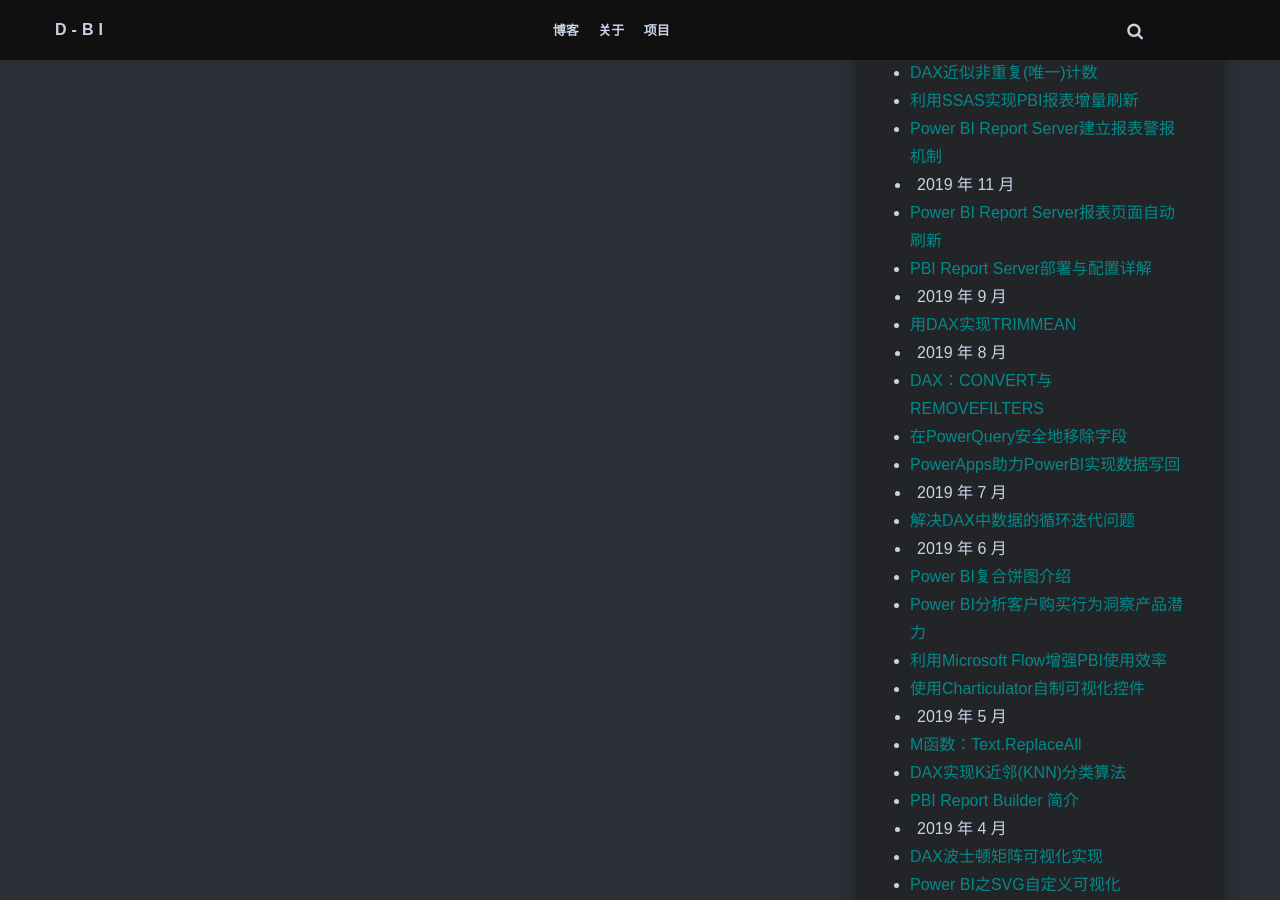
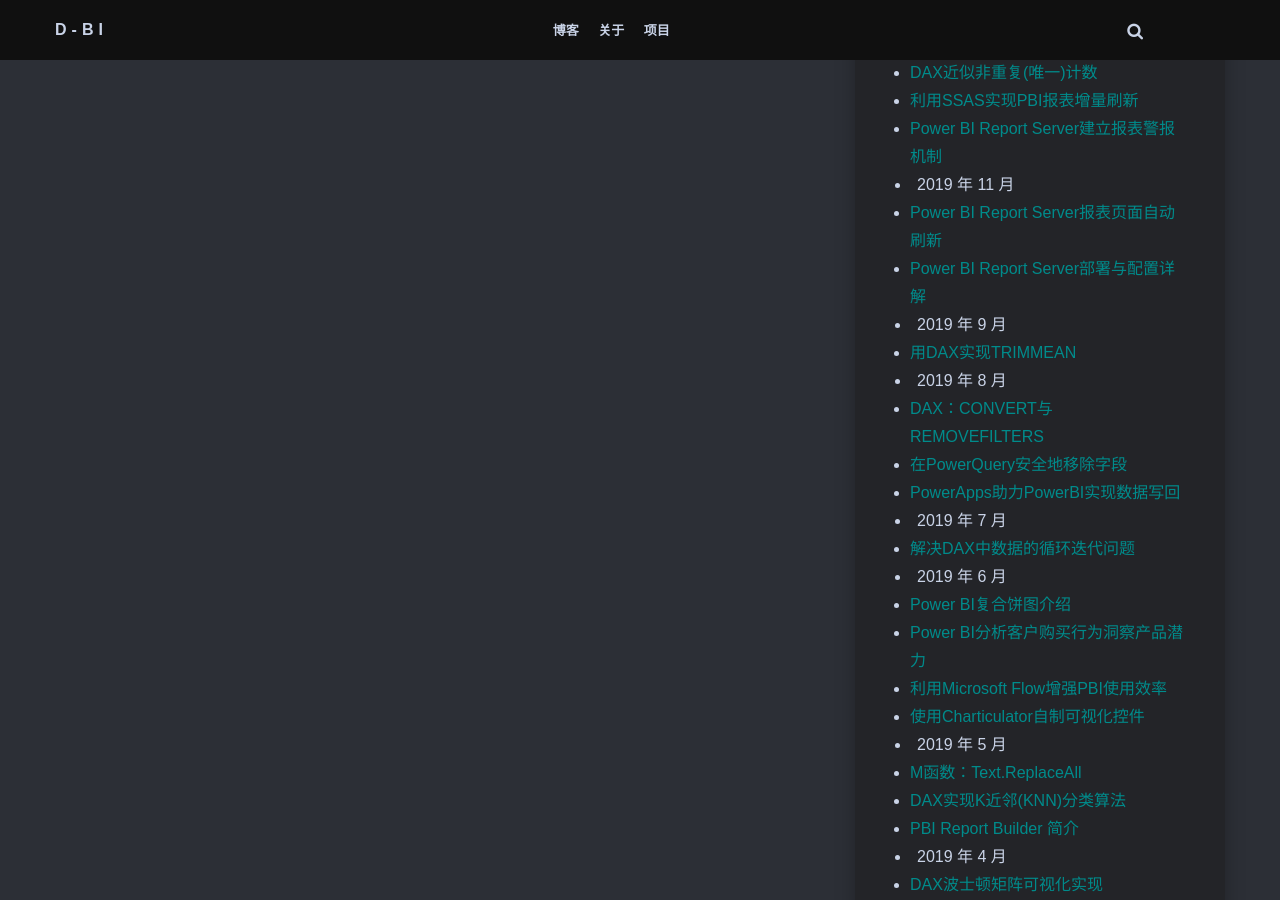
Before and after one commit to D-BI-TECH/D-BI-TECH.github.io, a Jekyll site: the page built from index.html, in a window 1280 px wide and 900 px high, scrolled down 3154 px. Built offline with Jekyll 4.4.1, drawn with Linux system fonts in a browser that asks for light colours; nearby versions of some CDN libraries; the list of posts is cut into pages by our own code; comment, search, counter and statistics services are not loaded.

Commit message:
Update 2019-11-18-Deployment-configuration-pbi-report-server.markdown

```diff
--- a/_posts/2019-11-18-Deployment-configuration-pbi-report-server.markdown
+++ b/_posts/2019-11-18-Deployment-configuration-pbi-report-server.markdown
@@ -1,9 +1,9 @@
 ---
 layout: post
-title:  PBI Report Server部署与配置详解
+title:  Power BI Report Server部署与配置详解
 date:   2019-11-18 06:03:50 +0000
 image:  01.jpg
-tags:   [Report Server,SSRS]
+tags:   [PBIRS,SSRS]
 author-name: Davis ZHANG
 author-image: Davis.jpg
 level: 进阶
```
